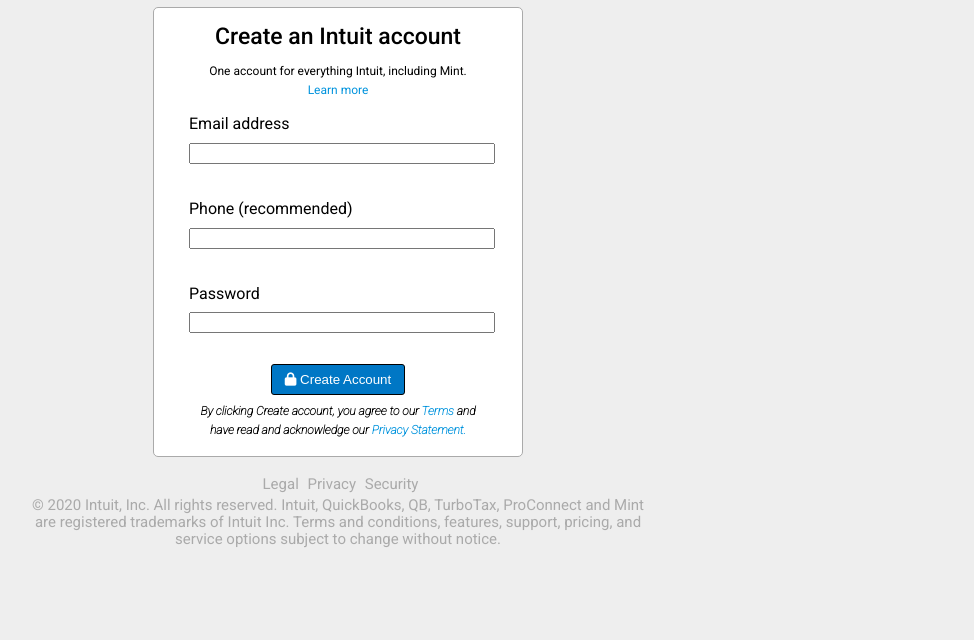
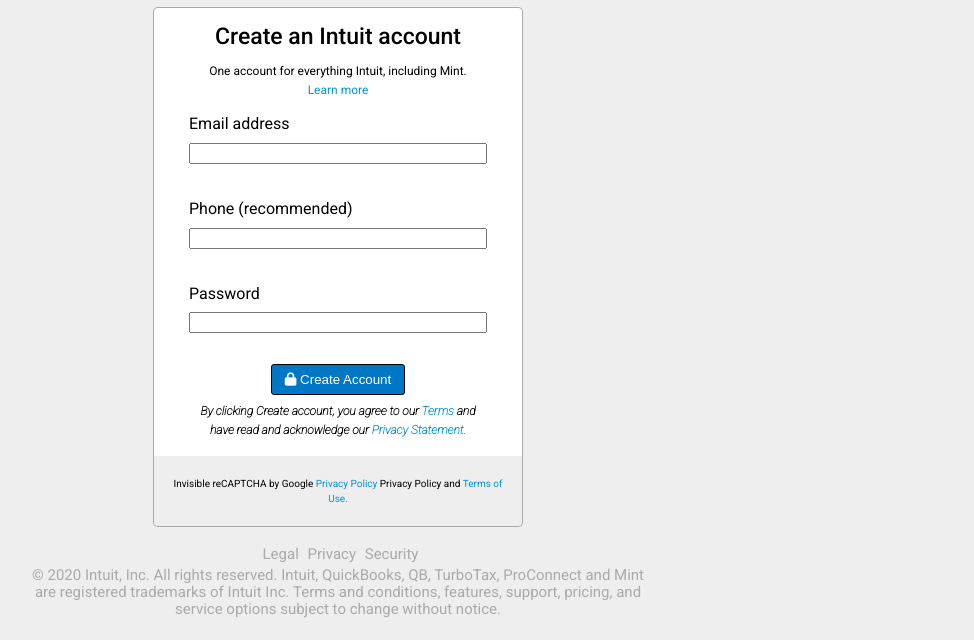
Before and after one commit to meronogbai/signup-form, a plain HTML site: page index.html in a window 1280 px wide. Shown: the part 160-800 px from the top of the page, without its empty margins (302-1276 px from the left). Drawn offline with Linux system fonts and the light colour scheme.

Commit message:
added and styled captcha

```diff
--- a/index.html
+++ b/index.html
@@ -51,12 +51,19 @@
                 Create Account
             </button>
 
-            <p>By clicking Create account, you agree to our
+            <p class="submit-text">By clicking Create account, you agree to our
                 <a href="#">Terms</a>
                 and have read and acknowledge our
                 <a href="#">Privacy Statement.</a>
             </p>
+
         </form>
+        <p class="captcha">
+            Invisible reCAPTCHA by Google
+            <a href="#">Privacy Policy</a> Privacy Policy
+            and
+            <a href="#">Terms of Use.</a>
+        </p>
     </main>
     <footer>
         <div class="footer-links">
--- a/style.css
+++ b/style.css
@@ -47,6 +47,10 @@
 	General
 	========================================
 */
+
+* {
+	box-sizing: border-box;
+}
 
 body {
 	background-color: #eee;
@@ -122,9 +126,10 @@
 	text-align: center;
 	background-color: #fff;
 	border: 1px solid #aaa;
+	border-bottom-style: none;
 	padding: 15px 35px;
 	line-height: 180%;
-	border-radius: 5px;
+	border-radius: 5px 5px 0 0;
 }
 
 label {
@@ -148,12 +153,24 @@
 	margin: 10px auto;
 }
 
-form>p {
+.submit-text {
 	font-style: italic;
 	line-height: 160%;
 	font-size: 12px;
 	margin-top: 7px;
 	font-weight: 600;
+}
+
+.captcha {
+	width: 100%;
+	border: 1px solid #aaa;
+	border-radius: 0 0 5px 5px;
+	border-top-style: none;
+	font-size: 10px;
+	text-align: center;
+	padding: 20px 10px 20px 10px;
+	line-height: 15px;
+	;
 }
 
 /*
```
